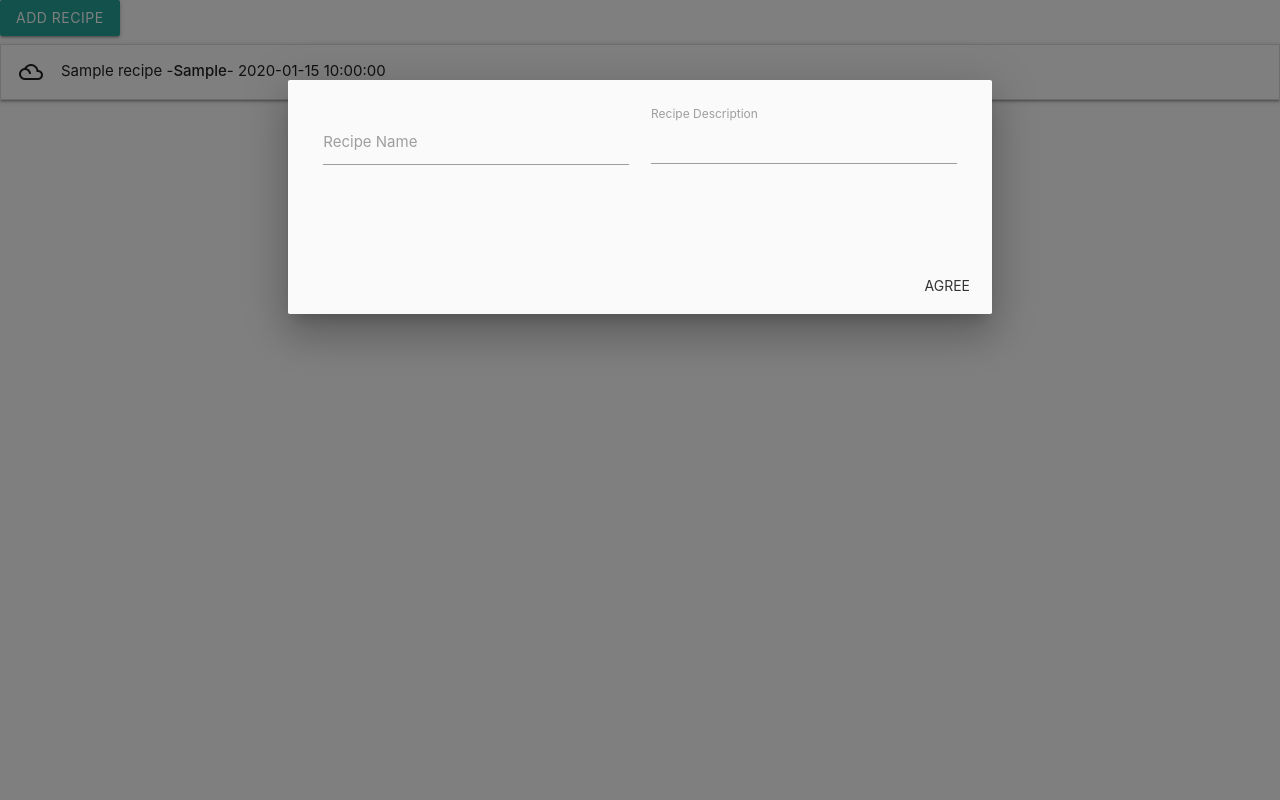
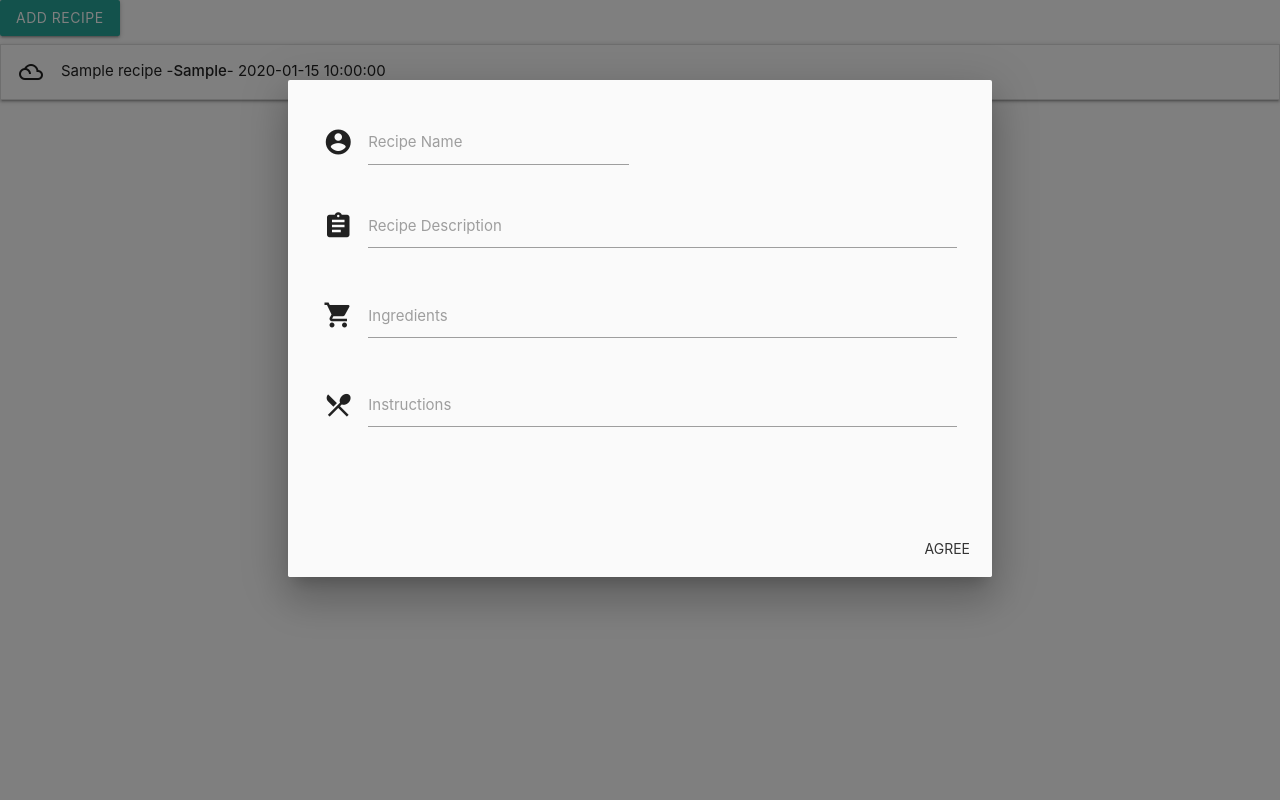
Before and after one commit to GameRockUK/cookingproject2, a Flask app: page / in a window 1280 px wide, after a click on "ADD RECIPE". Run offline with Flask 2, Linux system fonts and the light colour scheme; a database or web service that is not in the repository returns one stand-in record (values such as "Sample title"); some libraries are stand-ins or nearby versions.

Commit message:
Added extra form fields to the modal within recipes.html

```diff
--- a/templates/base.html
+++ b/templates/base.html
@@ -1,9 +1,11 @@
 <!DOCTYPE html>
 <html>
+
 <head>
 	<link href="https://fonts.googleapis.com/icon?family=Material+Icons" rel="stylesheet">
 	<link rel="stylesheet" href="https://cdnjs.cloudflare.com/ajax/libs/materialize/1.0.0/css/materialize.min.css">
 </head>
+
 <body>
 	{% block content %}
 	{% endblock %}
@@ -21,4 +23,5 @@
   });
 	</script>
 </body>
+
 </html>
--- a/templates/recipes.html
+++ b/templates/recipes.html
@@ -4,15 +4,27 @@
 <div id="modal1" class="modal">
 	<div class="modal-content">
 		<div class="row">
-    <form action="" method="POST" class="col s12" me>
+			<form action="" method="POST" class="col s12">
 				<div class="row">
 					<div class="input-field col s6">
+						<i class="material-icons prefix">account_circle</i>
 						<input id="recipe_name" name="recipe_name" type="text" class="validate">
 						<label for="first_name">Recipe Name</label>
 					</div>
-        <div class="input-field col s6">
-          <textarea id="recipe_description" name="recipe_description" type="text" class="materialize-textarea"> </textarea>
-          <label for="last_name">Recipe Description</label>
+					<div class="input-field col s12">
+						<i class="material-icons prefix">assignment</i>
+						<textarea id="recipe_description" class="materialize-textarea" name="recipe_description"></textarea>
+						<label for="textarea1">Recipe Description</label>
+					</div>
+					<div class="input-field col s12">
+						<i class="material-icons prefix">local_grocery_store</i>
+						<textarea id="recipe_ingredients" name="recipe_ingredients" class="materialize-textarea"></textarea>
+						<label for="textarea1">Ingredients</label>
+					</div>
+                    	<div class="input-field col s12">
+						<i class="material-icons prefix">local_dining</i>
+						<textarea id="recipe_instructions" name="recipe_instructions" class="materialize-textarea"></textarea>
+						<label for="textarea1">Instructions</label>
 					</div>
 				</div>
 			</form>
@@ -25,11 +37,14 @@
 <ul class="collapsible">
 	{% for recipe in recipes %}
 	<li>
-      <div class="collapsible-header"><i class="material-icons">filter_drama</i>{{recipe.recipe_name}} - <strong> {{recipe.recipe_type}}</strong> - {{recipe.date_added}} </div>
+		<div class="collapsible-header"><i class="material-icons">filter_drama</i>{{recipe.recipe_name}} -
+			<strong> {{recipe.recipe_type}}</strong> - {{recipe.date_added}} </div>
 
 		<div class="collapsible-body">
 			<span>
         {{recipe.recipe_description}}
+        {{recipe.recipe_ingredients}}
+        {{recipe.recipe_instructions}}
         </span>
 		</div>
 	</li>
```
Lines whose indentation alone changed are shown as unchanged.
